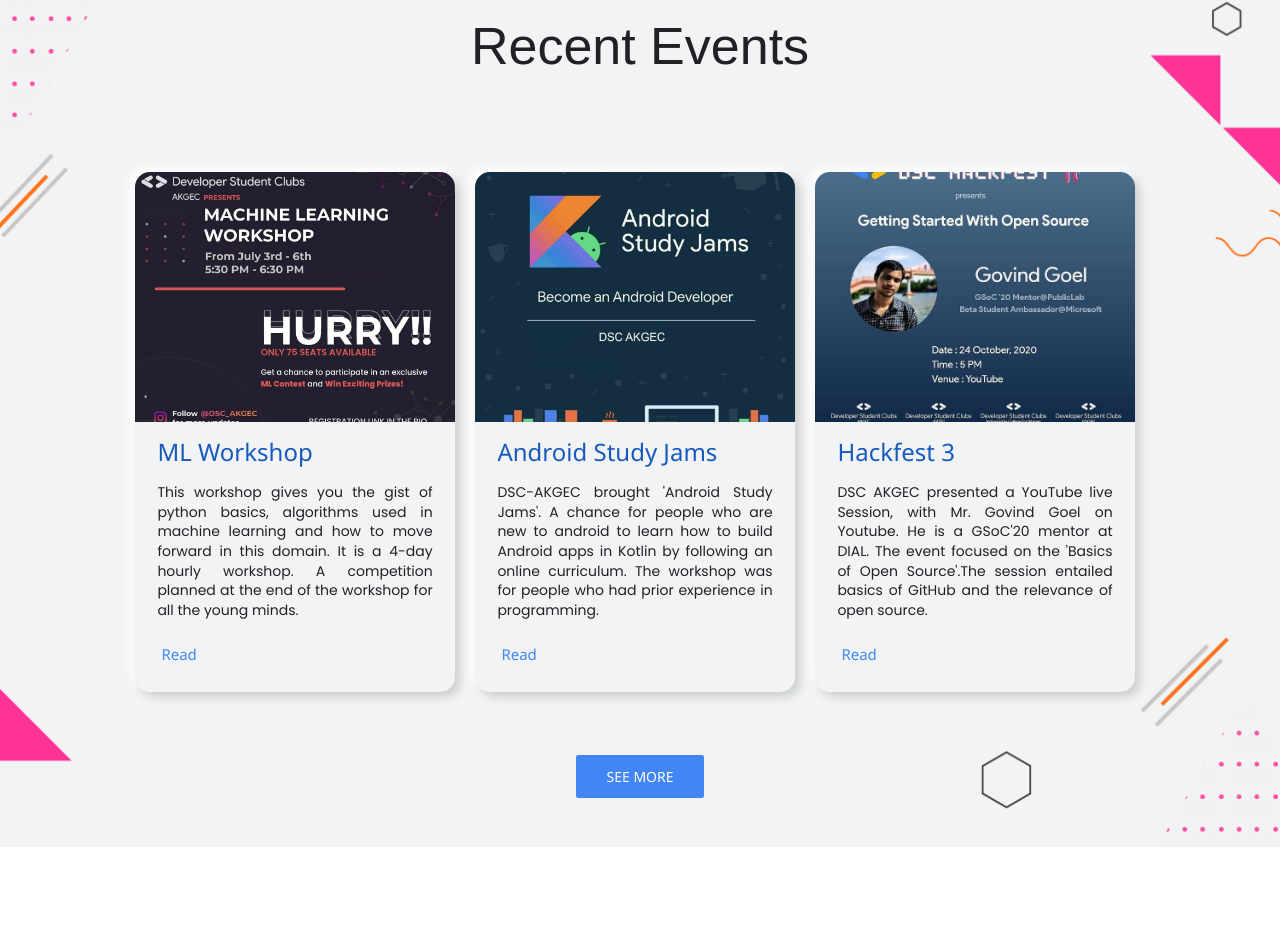
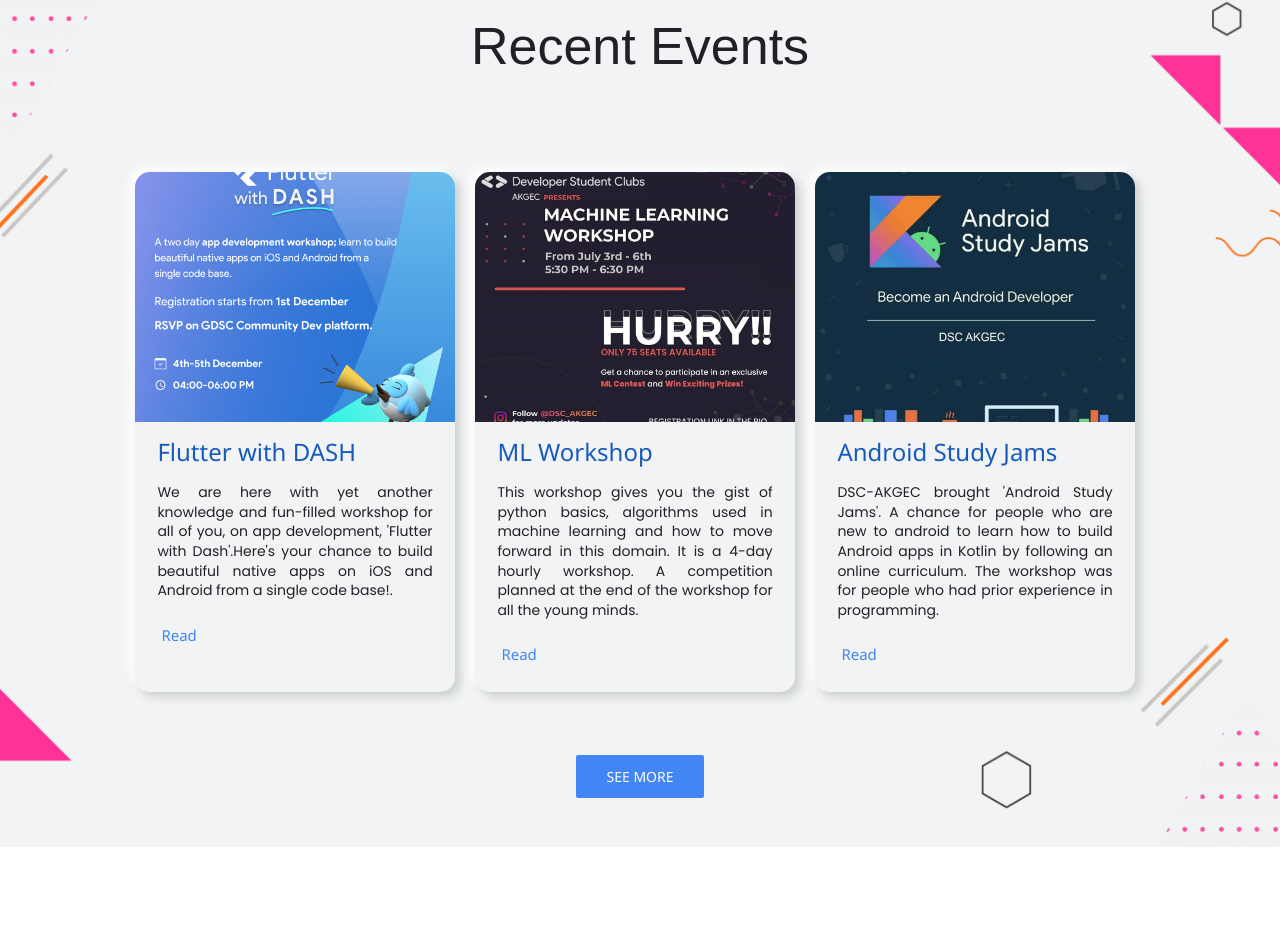
Before and after one commit to anuj0501/DoNotEngage, a React (Create React App) app: page / in a window 1280 px wide. Shown: the part 3297-4232 px from the top of the page. Built offline with nearby package versions, Linux system fonts and the light colour scheme; a web font is replaced by a local one.

Commit message:
feat : add flutter event

```diff
--- a/src/components/Events/EventsData.js
+++ b/src/components/Events/EventsData.js
@@ -6,8 +6,18 @@
 import hackfest3 from "../../assets/images/Events/hackfest3.jpg";
 import androidStudyJams from "../../assets/images/Events/ASJ.jpg";
 import mlEvent from "../../assets/images/Events/mlevent.jpg";
+import webEvent from "../../assets/images/Events/webevent.png";
 
 export const EventsData = [
+  {
+    id: 8,
+    cardTitle: "Flutter with DASH",
+    cardSubtitle: "4 Dec 2021 - 5 Dec 2021",
+    cardText:"We are here with yet another knowledge and fun-filled workshop for all of you, on app development, 'Flutter with Dash'.Here's your chance to build beautiful native apps on iOS and Android from a single code base!.",
+    cardHref:
+      "https://gdsc.community.dev/events/details/developer-student-clubs-ajay-kumar-garg-engineering-college-ghaziabad-presents-flutter-with-dash/",
+    eventImg: webEvent,
+  },
   {
     id: 7,
     cardTitle: "ML Workshop",
```
Also changed, not shown: src/assets/images/Events/webevent.png (added), 1 other file (tests, documents, lock files or other folders).
